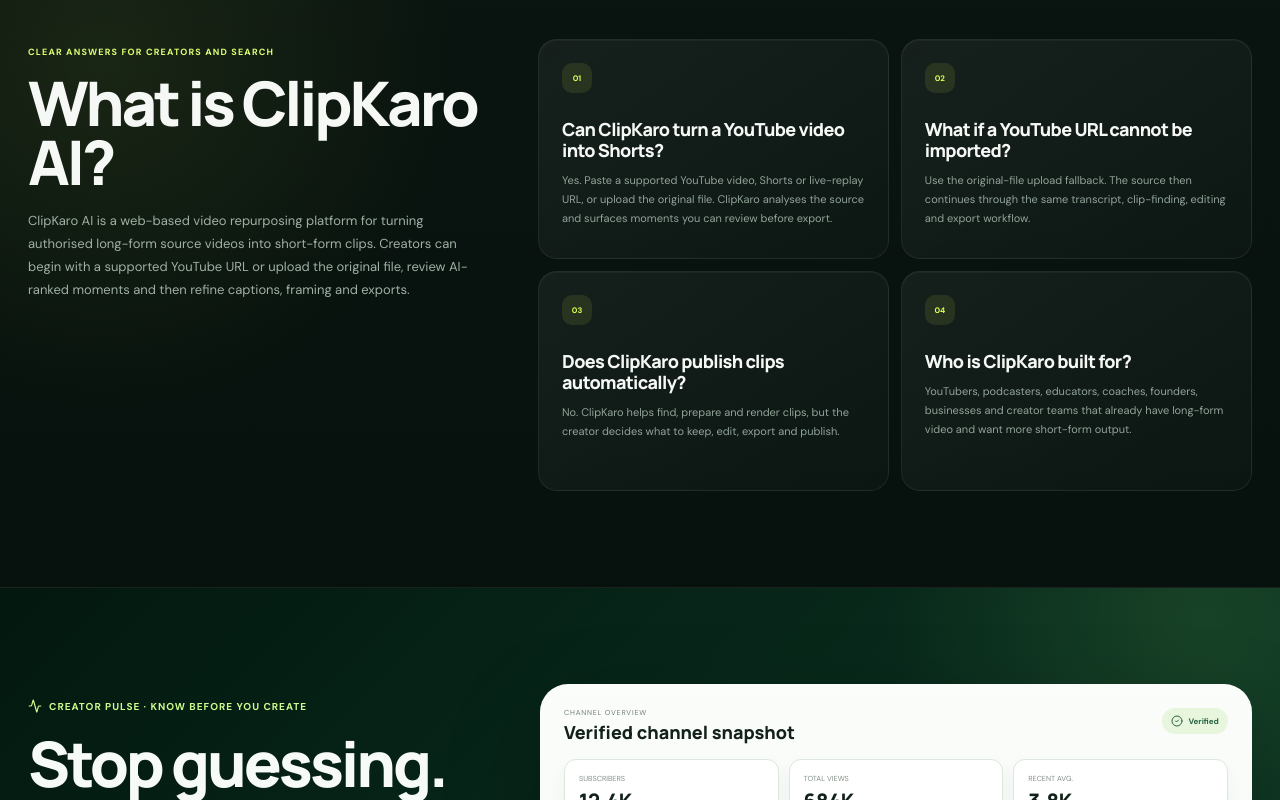
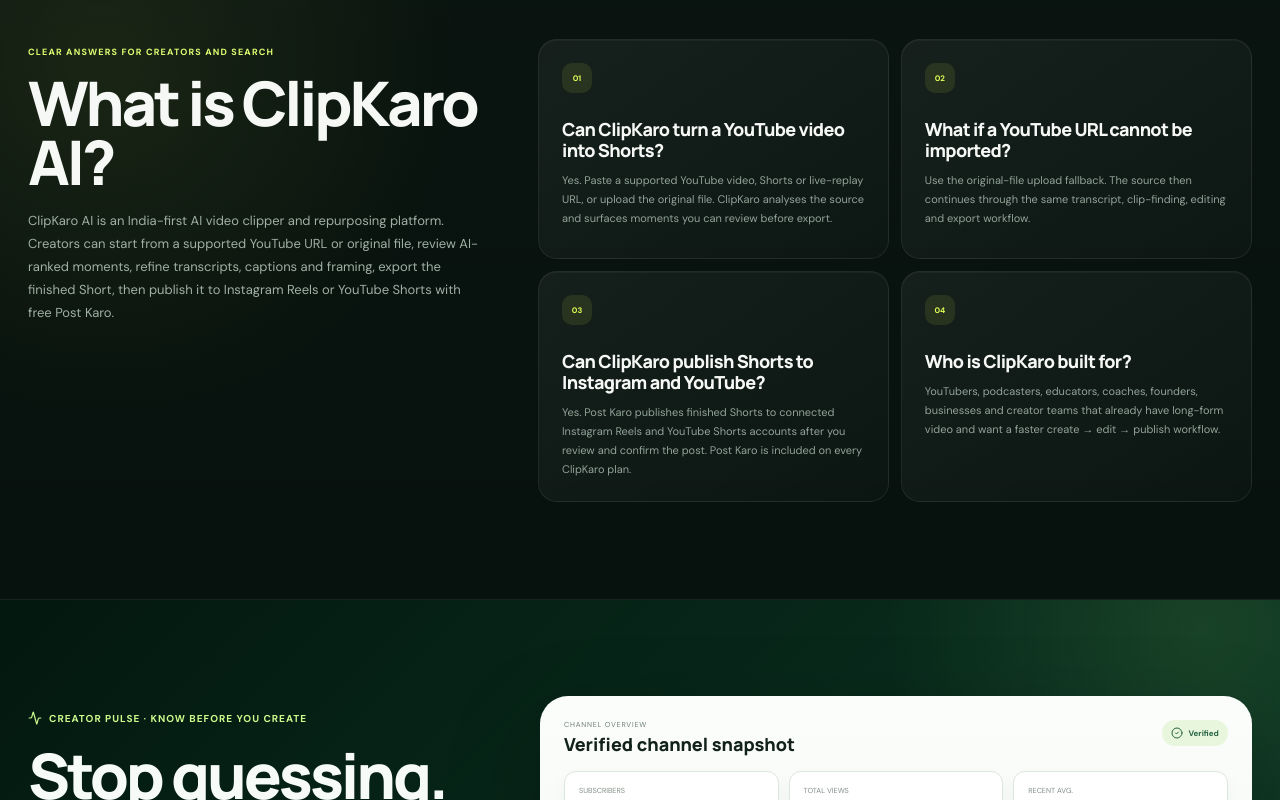
Before and after one commit to faikmulla6-cpu/Clipkaro, a Next.js app in the folder frontend/: page / in a window 1280 px wide. Shown: the part 1892-2692 px from the top of the page. Built offline with nearby package versions, Linux system fonts and the light colour scheme; no server answers.

Commit message:
AEO: update homepage quick answers for Post Karo

```diff
--- a/frontend/components/HomeExperience.tsx
+++ b/frontend/components/HomeExperience.tsx
@@ -186,7 +186,7 @@ export function HomeExperience() {
                   <ArrowRight size={16}/>
                   <div><Scissors size={18}/><span><b>Refine</b><small>Captions + framing</small></span></div>
                   <ArrowRight size={16}/>
-                  <div><Clapperboard size={18}/><span><b>Export</b><small>Creator-approved Short</small></span></div>
+                  <div><Clapperboard size={18}/><span><b>Export or post</b><small>Post Karo · Instagram + YouTube</small></span></div>
                 </div>
                 <div className={styles.fallbackCard}>
                   <div className={styles.fallbackIcon}><Upload size={18}/></div>
@@ -204,9 +204,9 @@ export function HomeExperience() {
               <span>Clear answers for creators and search</span>
               <h2>What is ClipKaro AI?</h2>
               <p>
-                ClipKaro AI is a web-based video repurposing platform for turning authorised long-form
-                source videos into short-form clips. Creators can begin with a supported YouTube URL or
-                upload the original file, review AI-ranked moments and then refine captions, framing and exports.
+                ClipKaro AI is an India-first AI video clipper and repurposing platform. Creators can start
+                from a supported YouTube URL or original file, review AI-ranked moments, refine transcripts,
+                captions and framing, export the finished Short, then publish it to Instagram Reels or YouTube Shorts with free Post Karo.
               </p>
             </div>
             <div className={styles.answerGrid} data-public-reveal="right">
@@ -222,13 +222,13 @@ export function HomeExperience() {
               </article>
               <article>
                 <span>03</span>
-                <h3>Does ClipKaro publish clips automatically?</h3>
-                <p>No. ClipKaro helps find, prepare and render clips, but the creator decides what to keep, edit, export and publish.</p>
+                <h3>Can ClipKaro publish Shorts to Instagram and YouTube?</h3>
+                <p>Yes. Post Karo publishes finished Shorts to connected Instagram Reels and YouTube Shorts accounts after you review and confirm the post. Post Karo is included on every ClipKaro plan.</p>
               </article>
               <article>
                 <span>04</span>
                 <h3>Who is ClipKaro built for?</h3>
-                <p>YouTubers, podcasters, educators, coaches, founders, businesses and creator teams that already have long-form video and want more short-form output.</p>
+                <p>YouTubers, podcasters, educators, coaches, founders, businesses and creator teams that already have long-form video and want a faster create → edit → publish workflow.</p>
               </article>
             </div>
           </section>
```
